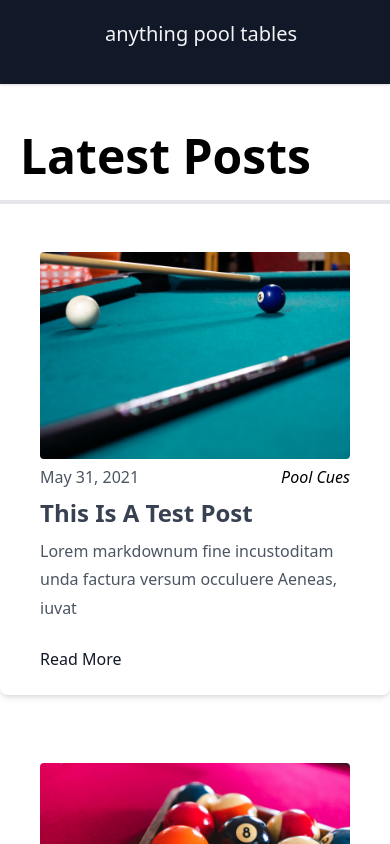
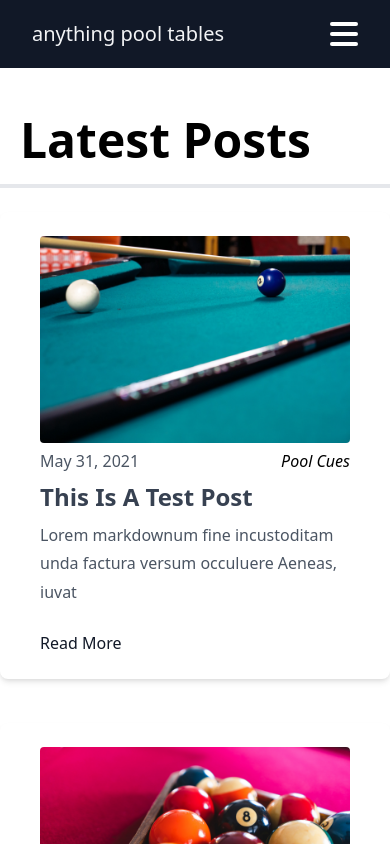
Before and after one commit to steven2711/pooltable-blog, a Next.js app: page / in a window 390 px wide. Shown: the top 844 px of the page. Built offline with nearby package versions, Linux system fonts and the light colour scheme.

Commit message:
Built mobile hamburger menu. Needs some fancy styling.

```diff
--- /dev/null
+++ b/components/Hamburger.js
@@ -0,0 +1,9 @@
+export default function Hamburger({open}) {
+    return (
+        <div className='w-7 h-full flex flex-col justify-center items-center'>
+            <div className='bg-white w-full h-1 mb-1.5 rounded'></div>
+            <div className='bg-white w-full h-1 mb-1.5 rounded'></div>
+            <div className='bg-white w-full h-1 rounded'></div>
+        </div>
+    )
+}
--- a/components/Header.js
+++ b/components/Header.js
@@ -1,16 +1,25 @@
 import Link from 'next/link'
 import Search from './Search'
+import {useState} from 'react'
+import Hamburger from './Hamburger'
+import MobileOpen from './MobileOpen'
 
 
 
 
 export default function Header() {
+
+
+    const [open, setOpen] = useState(false)
+
+
+
     return (
-        <header className='bg-gray-900 text-gray-100 shadow w-full'>
-            <div className='container mx-auto flex p-5 flex-col md:flex-row justify-between items-center'>
+        <header className='bg-gray-900 text-gray-100 w-full fixed top-0 left-0 z-50'>
+            <div className='container mx-auto flex py-5  px-8 flex-row justify-between items-center'>
                 <Link href='/'>
-                    <a className='flex md:w-1/5 title-font font-medium items-center md:justify-start mb-4 md:mb-0'>
-                        <span className='ml-3 text-xl'>anything pool tables</span>
+                    <a className='flex md:w-1/5 title-font font-medium items-center md:justify-start'>
+                        <span className='text-xl'>anything pool tables</span>
                     </a>
                 </Link>
                 <nav className='hidden xl:flex flex-wrap md:w-4/5 items-center justify-end text-base md:ml-auto'>
@@ -41,9 +50,16 @@ export default function Header() {
                     </Link>
                 </nav>
                 <div className='hidden md:flex'>
-                <Search />
+                    <Search />
                 </div>
+                <button className='xl:hidden' onClick={() => setOpen(!open)}>
+                    <Hamburger open={open}/>
+                </button>
             </div>
+
+
+            {open ? <MobileOpen /> : null}
+
         </header>
     )
 }
--- a/components/Layout.js
+++ b/components/Layout.js
@@ -4,7 +4,7 @@ import Header from './Header'
 
 export default function Layout({title, children, keywords, description }) {
     return (
-        <div>
+        <>
             <Head>
                 <title>{title}</title>
                 <link rel='icon' href='/favicon.io'/>
@@ -12,10 +12,10 @@ export default function Layout({title, children, keywords, description }) {
                 <meta name='description' content={description}/>
             </Head>
             <Header />
-            <main className='container mx-auto my-7'>
+            <main className='container mx-auto md:mt-32 mt-24'>
                 {children}
             </main>
-        </div>
+        </>
     )
 }
 
@@ -23,5 +23,5 @@ export default function Layout({title, children, keywords, description }) {
 Layout.defaultProps = {
     title: 'AnythingPoolTables.com',
     keywords: 'pool tables, cues, felt, billiards, billiard balls',
-    description: 'The best resource for anything you want to know relating to the game of pool and/or pool tables.'
+    description: 'The best resource for anything you want to know relating to the game of billiards and/or pool tables.'
 }
--- /dev/null
+++ b/components/MobileOpen.js
@@ -0,0 +1,43 @@
+import Link from 'next/link'
+import Search from './Search'
+import {FaSearch} from 'react-icons/fa'
+
+
+
+export default function MobileOpen() {
+    return (
+            <div className='flex flex-col justify-start items-center p-5 text-center'>
+                <nav className='flex flex-col'>
+                    <Link href='/pool-cues'>
+                        <a className='mb-8 text-xl cursor-pointer uppercase hover:text-indigo-300'>
+                            pool cues
+                        </a>
+                    </Link>
+                    <Link href='/pool-tables'>
+                        <a className='mb-8 text-xl cursor-pointer uppercase hover:text-indigo-300'>
+                            pool tables
+                        </a>
+                    </Link>
+                    <Link href='/billiard-balls'>
+                        <a className='mb-8 text-xl cursor-pointer uppercase hover:text-indigo-300'>
+                            billiard balls
+                        </a>
+                    </Link>
+                    <Link href='/how-to-play'>
+                        <a className='mb-8 text-xl cursor-pointer uppercase hover:text-indigo-300'>
+                            how to play
+                        </a>
+                    </Link>
+                    <Link href='/accessories'>
+                        <a className='mb-8 text-xl cursor-pointer uppercase hover:text-indigo-300'>
+                            accessories
+                        </a>
+                    </Link>
+                    <Link href='/search'>
+                        <FaSearch className='my-8 text-2xl cursor-pointer uppercase hover:text-indigo-300 mx-auto' />
+                    </Link>
+                </nav>
+            </div>
+
+    )
+}
--- a/components/Search.js
+++ b/components/Search.js
@@ -35,11 +35,11 @@ export default function Search() {
 
     return (
         <>
-        <div className='relative p-4'>
-            <div className='container mx-auto flex items-center justify-center md:justify-end'>
-                <div className='relative text-gray-600 w-72'>
+        <div className='py-3'>
+            <div className='flex items-center justify-center'>
+                <div className='relative text-gray-600 ml-4'>
                     <form>
-                        <input type='search' name='search' id='search' className='bg-white h-10 px-5 pr-10 rounded-full text-sm focus:outline-none w-72' value={searchTerm} onChange={(e) => setSearchTerm(e.target.value)} placeholder='Search posts...' />
+                        <input type='search' name='search' id='search' className='bg-white h-10 px-5 rounded-full text-sm focus:outline-none w-60' value={searchTerm} onChange={(e) => setSearchTerm(e.target.value)} placeholder='Search posts...' />
                         <FaSearch className='absolute top-0 right-0 text-black mt-3 mr-4' />
                     </form>
                 </div>
--- a/components/SearchResults.js
+++ b/components/SearchResults.js
@@ -7,7 +7,7 @@ export default function SearchResults({results, handleClear}) {
 
 
     return (
-        <div className='absolute top-20 right-0 md:right-10 z-10 border-4 border-gray-500 bg-white text-black w-6/12 rounded-2xl'>
+        <div className='absolute overflow-y-scroll top-20 mx-12 right-0 lg:right-10 z-10 border-4 border-gray-500 bg-white text-black lg:w-6/12 rounded-2xl'>
             <div className='p-10'>
                 <div className='flex justify-between items-center mx-3'>
                      <h2 className='text-3xl mb-3 capitalize'>{results.length} results</h2>
--- a/pages/index.js
+++ b/pages/index.js
@@ -12,17 +12,17 @@ export default function HomePage({posts}) {
 
   return (
     <Layout>
+      <div className=''>
         <h1 className='text-5xl border-b-4 p-5 font-bold capitalize'>latest posts</h1>
-
         <div className='grid md:grid-cols-2 lg:grid-cols-3 xl:grid-cols-4 gap-5'>
             {posts.map((post, index) => <Post key={index} post={post} itemNumber={index}/>)}
         </div>
-
         <Link href='/'>
           <a className='block text-center border border-gray-500 text-gray-800 rounded-md py-4 my-5 transition duration-500 ease select-none hover:text-white hover:bg-gray-900 focus:outline-none focus:shadow-outline w-full capitalize'>
             all posts
           </a>
         </Link>
+      </div>
     </Layout>
   )
 }
--- /dev/null
+++ b/pages/search.js
@@ -0,0 +1,10 @@
+import Layout from '../components/Layout'
+
+
+export default function SearchPage() {
+    return (
+        <Layout>
+            <h1>Search page bitch</h1>
+        </Layout>
+    )
+}
```
Lines whose indentation alone changed are shown as unchanged.
